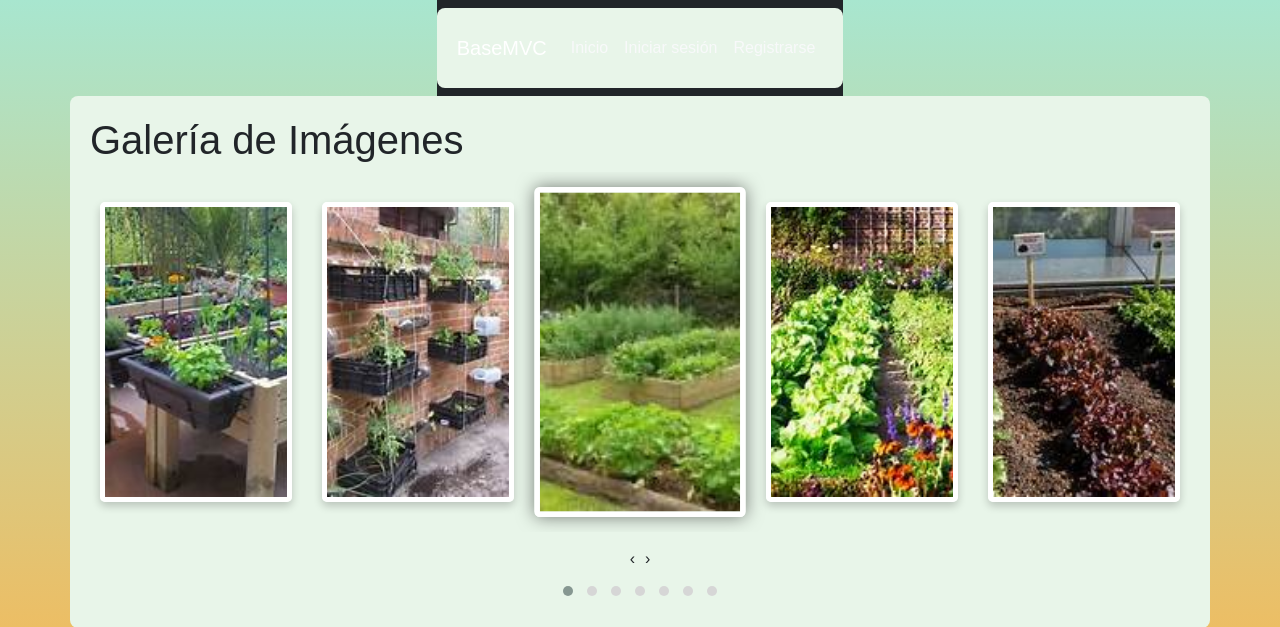
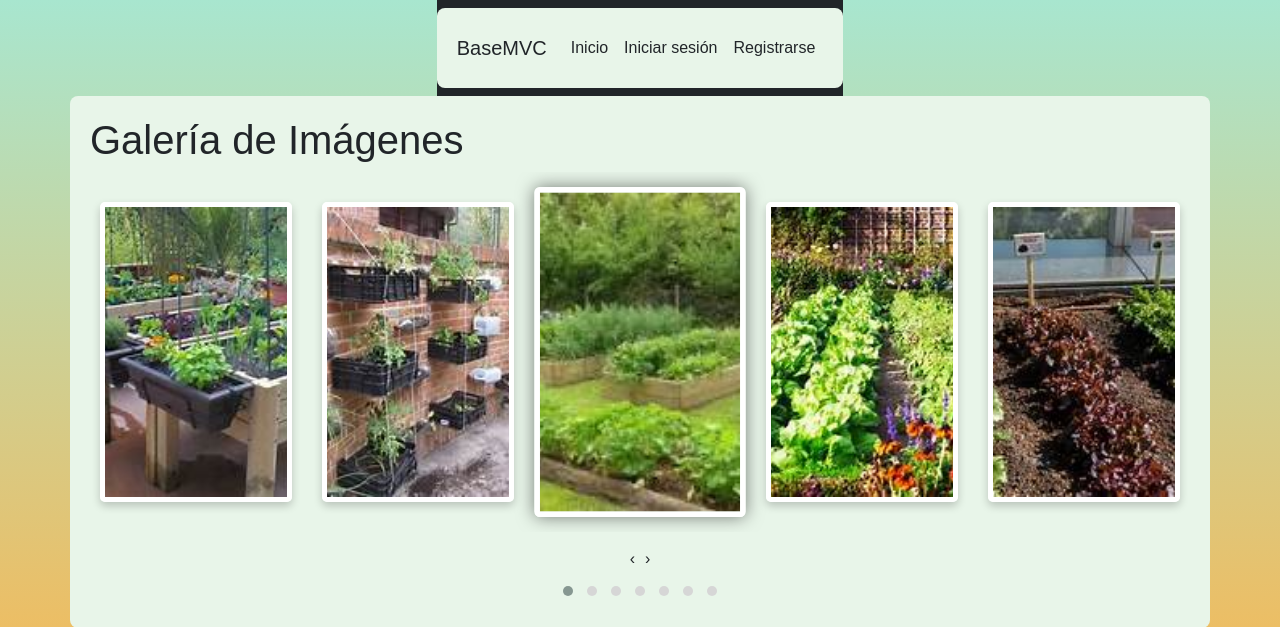
Before and after one commit to Daly2025/basemvcphp, a PHP site: template app/views/gallery/index.php in a window 1280 px wide. Shown: the top 627 px of the page. Run offline with PHP 8.4, Linux system fonts and the light colour scheme; the template is opened without the code that fills it, so the values that code supplies are empty.

Commit message:
mas o menos

```diff
--- a/app/views/partials/header.php
+++ b/app/views/partials/header.php
@@ -10,29 +10,29 @@
 <body>
     <nav class="navbar navbar-expand-lg navbar-dark bg-dark">
         <div class="container">
-            <a class="navbar-brand" href="/">BaseMVC</a>
+            <a class="navbar-brand text-dark" href="/">BaseMVC</a>
             <button class="navbar-toggler" type="button" data-bs-toggle="collapse" data-bs-target="#navbarNav">
                 <span class="navbar-toggler-icon"></span>
             </button>
             <div class="collapse navbar-collapse" id="navbarNav">
                 <ul class="navbar-nav ms-auto">
                     <li class="nav-item">
-                        <a class="nav-link text-light" href="<?php echo base_url(); ?>">Inicio</a>
+                        <a class="nav-link text-dark" href="<?php echo base_url(); ?>">Inicio</a>
                     </li>
                     <?php if (isset($_SESSION['username'])): ?>
                         <li class="nav-item">
-                            <span class="nav-link text-light">Bienvenido, <?php echo htmlspecialchars($_SESSION['username']); ?></span>
+                            <span class="nav-link text-dark">Bienvenido, <?php echo htmlspecialchars($_SESSION['username']); ?></span>
                         </li>
                         <li class="nav-item">
-                            <a class="nav-link text-light" href="<?php echo base_url(); ?>auth/logout">Cerrar sesión</a>
+                            <a class="nav-link text-dark" href="<?php echo base_url(); ?>auth/logout">Cerrar sesión</a>
                         </li>
                     <?php else: ?>
 
                         <li class="nav-item">
-                            <a class="nav-link text-light" href="<?php echo base_url(); ?>auth/login">Iniciar sesión</a>
+                            <a class="nav-link text-dark" href="<?php echo base_url(); ?>auth/login">Iniciar sesión</a>
                         </li>
                         <li class="nav-item">
-                            <a class="nav-link text-light" href="<?php echo base_url(); ?>auth/register">Registrarse</a>
+                            <a class="nav-link text-dark" href="<?php echo base_url(); ?>auth/register">Registrarse</a>
                         </li>
                     <?php endif; ?>
                 </ul>
```
